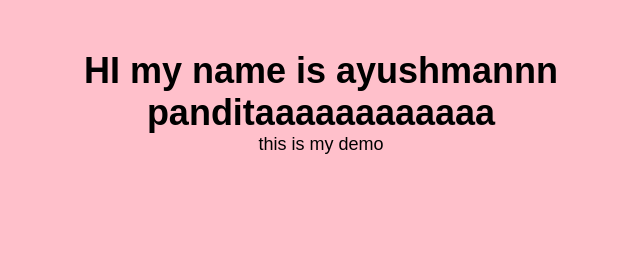
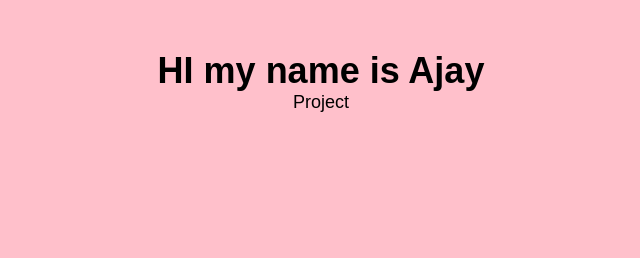
Before and after one commit to AyushmanPandita27/aws-demo-hosting, a plain HTML site: page index.html in a window 1280 px wide. Shown: the whole page, without its empty margins (319-959 px from the left). Drawn offline with Linux system fonts and the light colour scheme.

Commit message:
Update index.html

```diff
--- a/index.html
+++ b/index.html
@@ -7,8 +7,8 @@
 <body>
 	<div class="container">
 		<header>
-			<h1>HI my name is ayushmannn panditaaaaaaaaaaaa</h1>
-			<p>this is my demo </p>
+			<h1>HI my name is Ajay</h1>
+			<p>Project</p>
 		</header>
 
 	</div>
```
